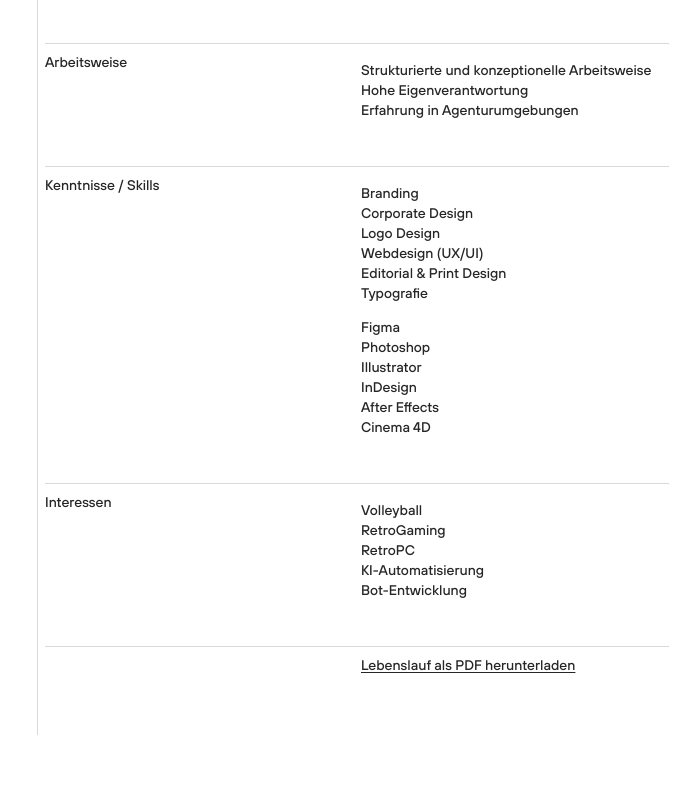
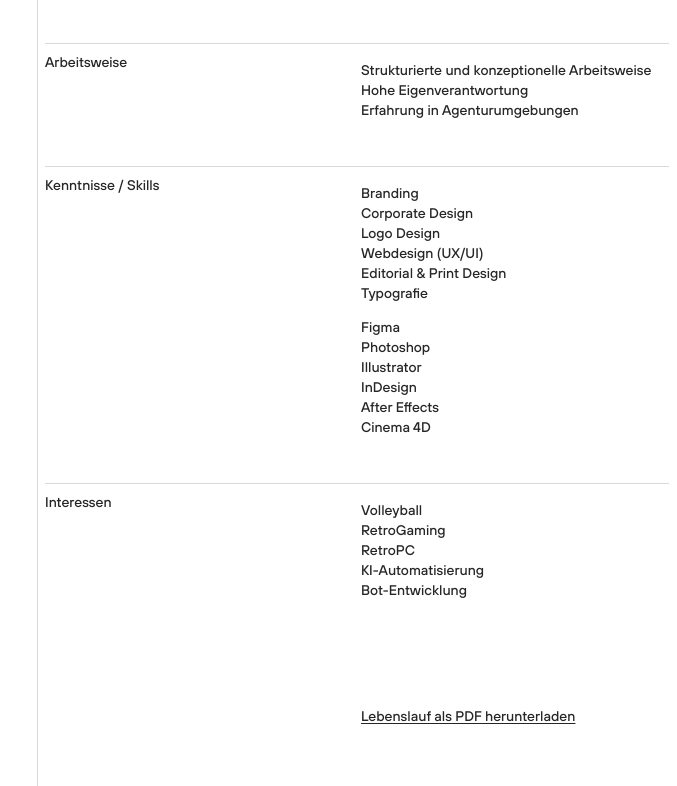
Before and after one commit to soolomen-prog/portfolio, a website built with Vite: page about.html in a window 1280 px wide. Shown: the part 915-1701 px from the top of the page, without its empty margins (603-1280 px from the left). Before the commit the page ends 1650 px from the top, so only its background shows below. Built offline with nearby package versions, Linux system fonts and the light colour scheme.

Commit message:
эбаут

```diff
--- a/src/styles/about.css
+++ b/src/styles/about.css
@@ -116,10 +116,14 @@
   grid-template-columns: 1fr 1fr;
   column-gap: var(--gap-xs);
 
-  border-top: 1.5px solid var(--line);
-  padding-top: 8px;
+  /* НИКАКИХ ЛИНИЙ */
+  border: none;
+
+  /* ТОЧНЫЕ ОТСТУПЫ ПО МАКЕТУ */
+  padding-top: 60px;
   padding-bottom: 60px;
 }
+
 
 
 /* MOBILE */
```
Also changed, not shown: dist/about.html, dist/assets/main-C2wchC1s.css (deleted), dist/assets/main-DDGBHC0X.css (added), dist/assets/main-wBtSEV1I.js (renamed from dist/assets/main-BzYUfCr0.js), dist/index.html.
